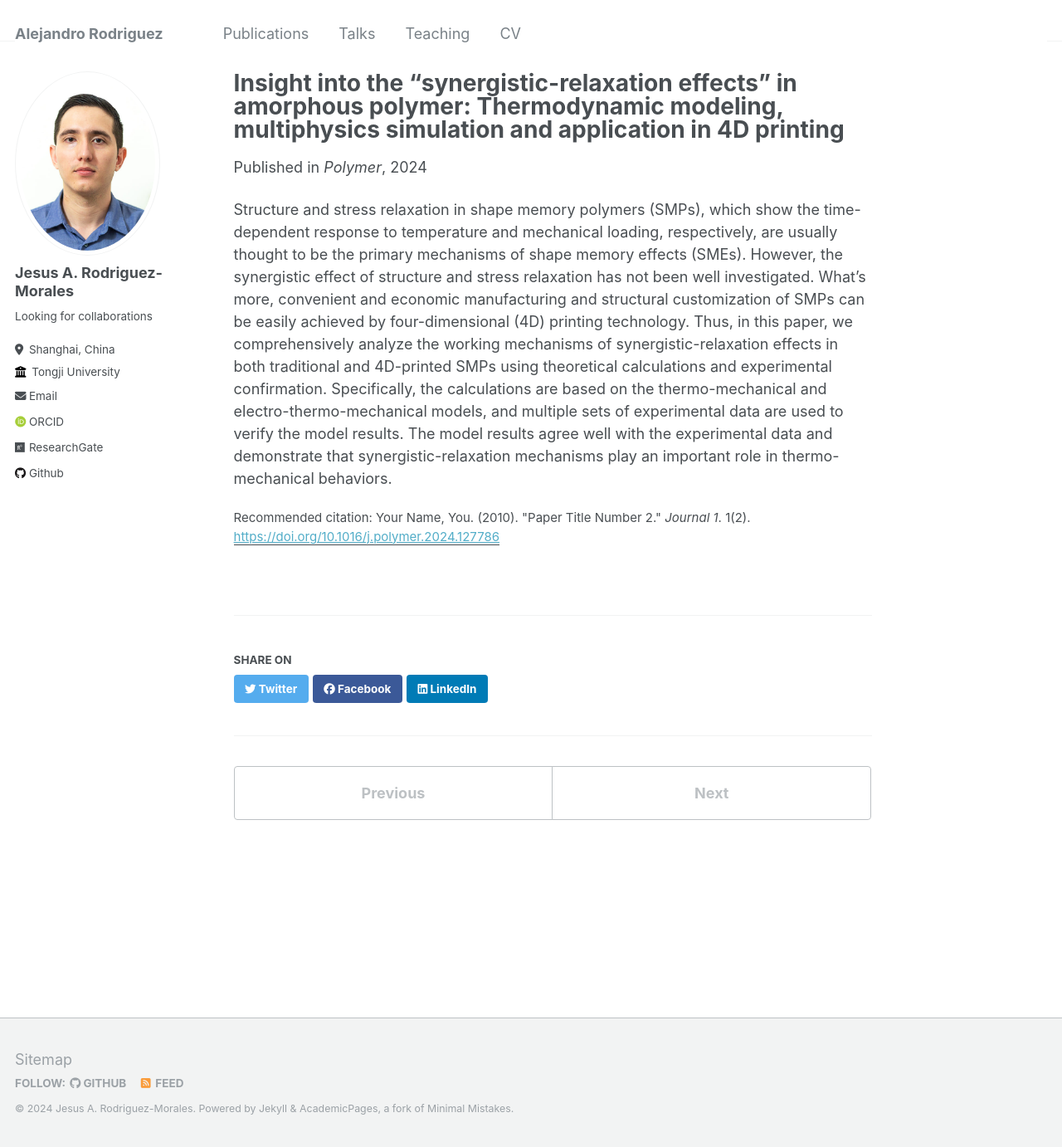
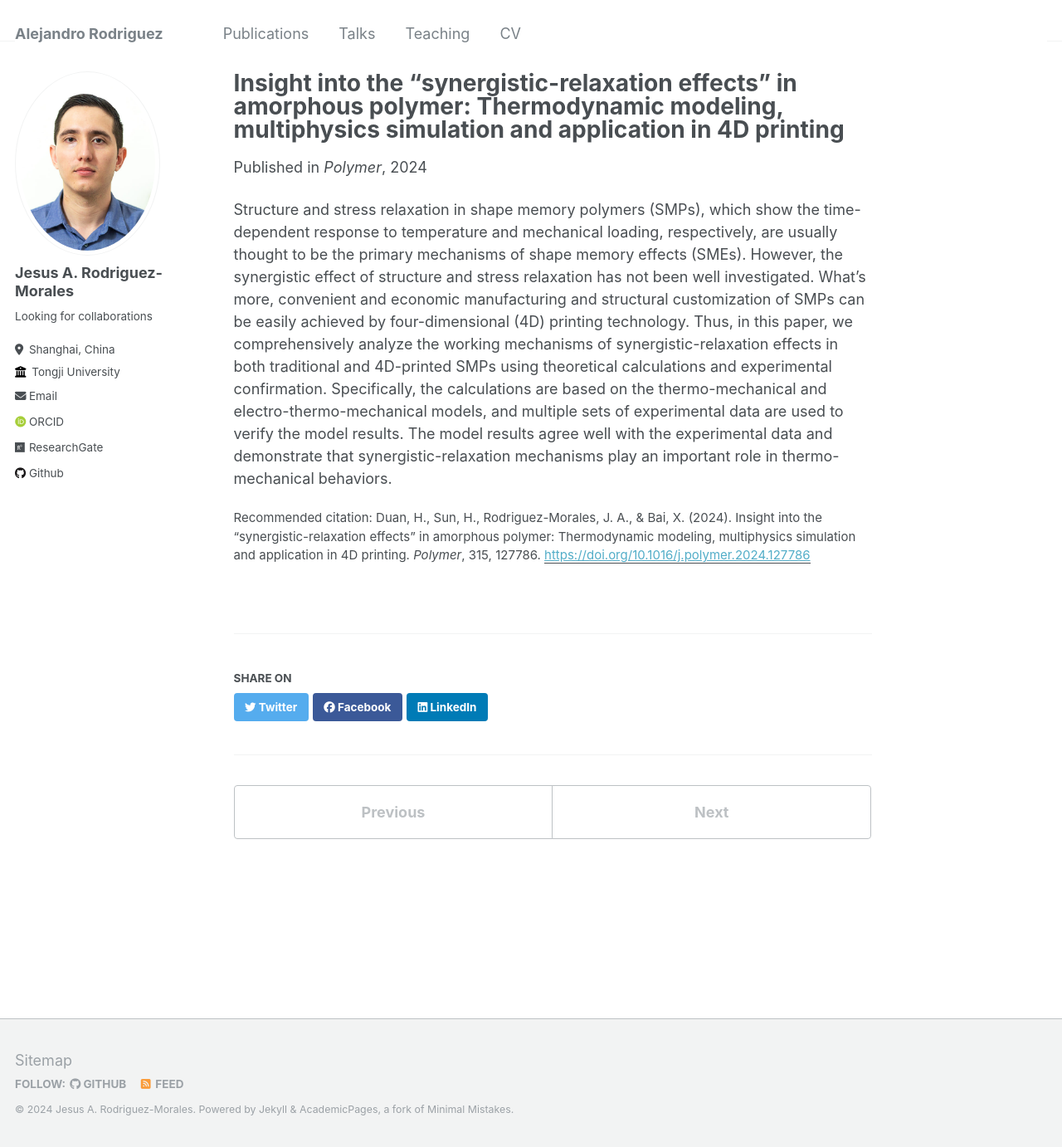
Before and after one commit to alex-rodriguez-m/alex-rodriguez-m.github.io, a Jekyll site: the page built from _publications/duan.md, in a window 1280 px wide and 1382 px high. Shown: the whole window at 83% size. Built offline with Jekyll 4.4.1, drawn with Linux system fonts in a browser that asks for light colours; some web fonts are replaced.

Commit message:
Update duan.md

```diff
--- a/_publications/duan.md
+++ b/_publications/duan.md
@@ -6,7 +6,7 @@ excerpt: 'Hao Duan, Huiyu Sun, **Jesus A. Rodriguez-Morales**, Xinyuan Bai.'
 date: 2024-12-17
 venue: 'Polymer'
 paperurl: 'https://doi.org/10.1016/j.polymer.2024.127786'
-citation: 'Your Name, You. (2010). &quot;Paper Title Number 2.&quot; <i>Journal 1</i>. 1(2).'
+citation: 'Duan, H., Sun, H., Rodriguez-Morales, J. A., & Bai, X. (2024). Insight into the “synergistic-relaxation effects” in amorphous polymer: Thermodynamic modeling, multiphysics simulation and application in 4D printing. <i>Polymer</i>, 315, 127786.'
 ---
 
 Structure and stress relaxation in shape memory polymers (SMPs), which show the time-dependent response to temperature and mechanical loading, respectively, are usually thought to be the primary mechanisms of shape memory effects (SMEs). However, the synergistic effect of structure and stress relaxation has not been well investigated. What's more, convenient and economic manufacturing and structural customization of SMPs can be easily achieved by four-dimensional (4D) printing technology. Thus, in this paper, we comprehensively analyze the working mechanisms of synergistic-relaxation effects in both traditional and 4D-printed SMPs using theoretical calculations and experimental confirmation. Specifically, the calculations are based on the thermo-mechanical and electro-thermo-mechanical models, and multiple sets of experimental data are used to verify the model results. The model results agree well with the experimental data and demonstrate that synergistic-relaxation mechanisms play an important role in thermo-mechanical behaviors.
```
